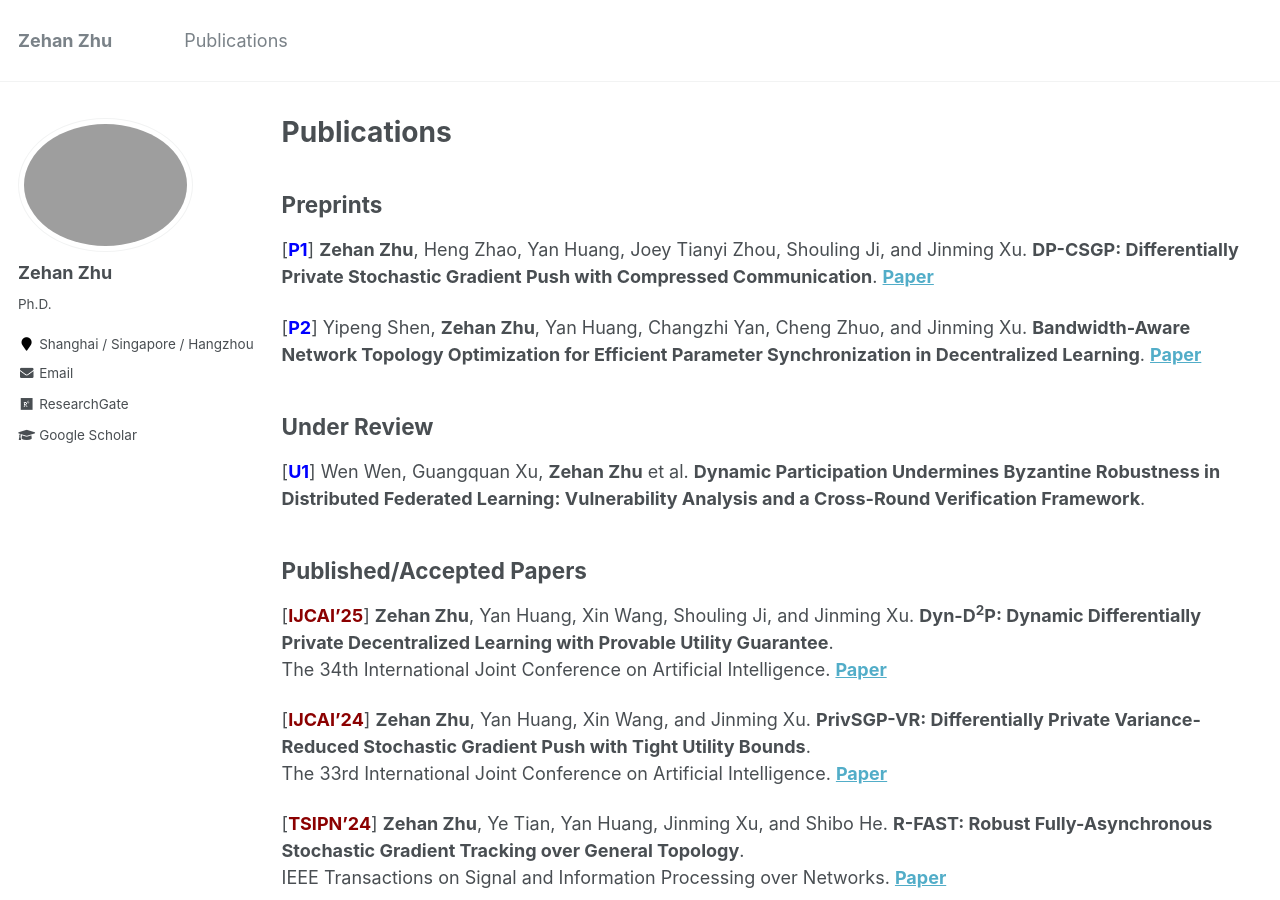
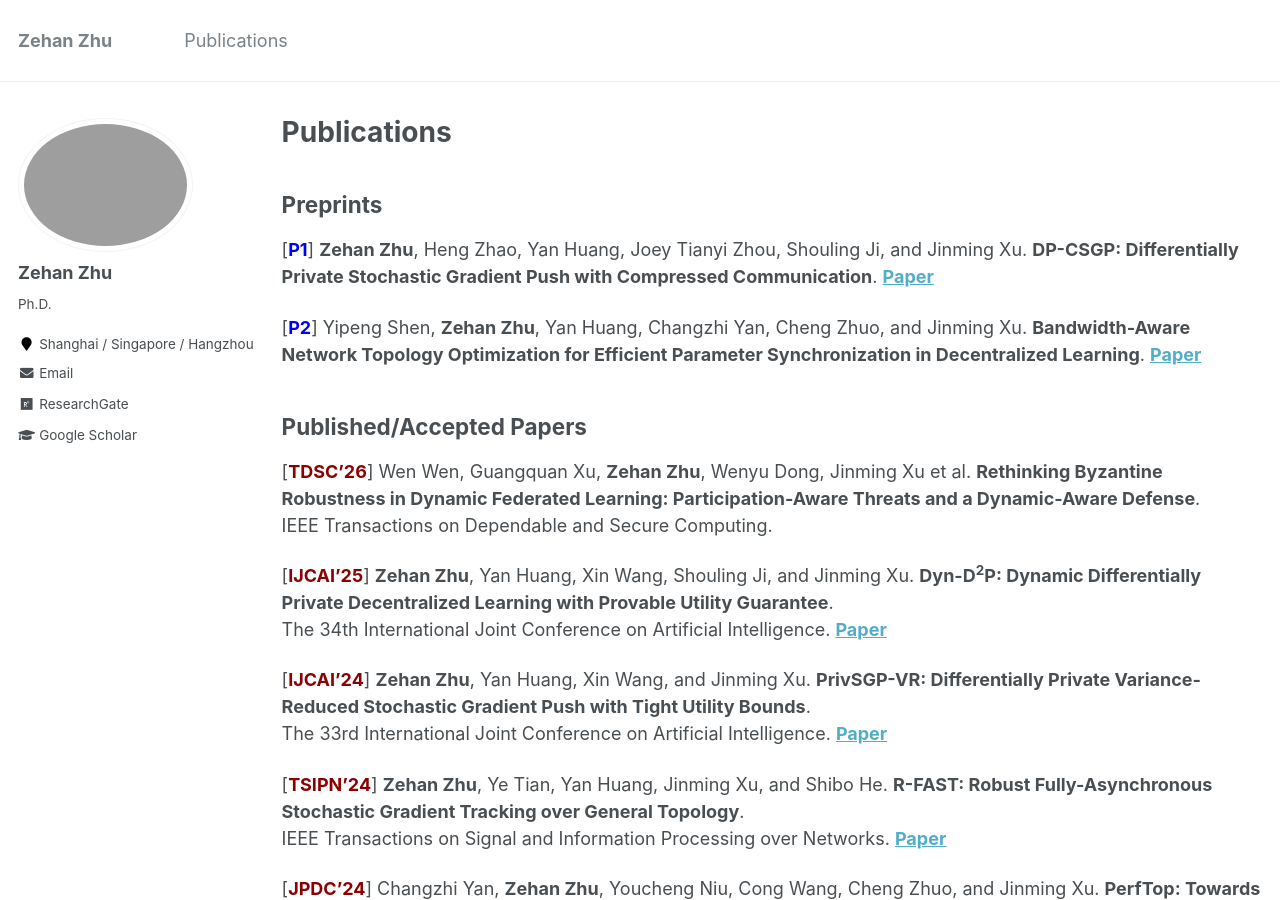
Before and after one commit to zehanzhu/zehanzhu.github.io, a Jekyll site: the page built from _pages/publications.md, in a window 1280 px wide and 900 px high. Built offline with Jekyll 4.4.1, drawn with Linux system fonts in a browser that asks for light colours.

Commit message:
Update publications.md

```diff
--- a/_pages/publications.md
+++ b/_pages/publications.md
@@ -17,13 +17,14 @@ redirect_from:
 
 
 
-## Under Review
-[**<span style="color:blue; font-weight:bold">U1</span>**] Wen Wen, Guangquan Xu, **Zehan Zhu** et al. **Dynamic Participation Undermines Byzantine Robustness in Distributed Federated Learning: Vulnerability Analysis and a Cross-Round Verification Framework**. <br>
 
 
 
 
 ## Published/Accepted Papers
+[**<span style="color:#8B0000">TDSC'26</span>**] Wen Wen, Guangquan Xu, **Zehan Zhu**, Wenyu Dong, Jinming Xu et al. **Rethinking Byzantine Robustness in Dynamic Federated Learning: Participation-Aware Threats and a Dynamic-Aware Defense**. <br>
+IEEE Transactions on Dependable and Secure Computing.
+
 [**<span style="color:#8B0000">IJCAI'25</span>**] **Zehan Zhu**, Yan Huang, Xin Wang, Shouling Ji, and Jinming Xu. **Dyn-D<sup>2</sup>P: Dynamic Differentially Private Decentralized Learning with Provable Utility Guarantee**. <br>
 The 34th International Joint Conference on Artificial Intelligence. **[Paper](https://www.ijcai.org/proceedings/2025/809)**
 
```
